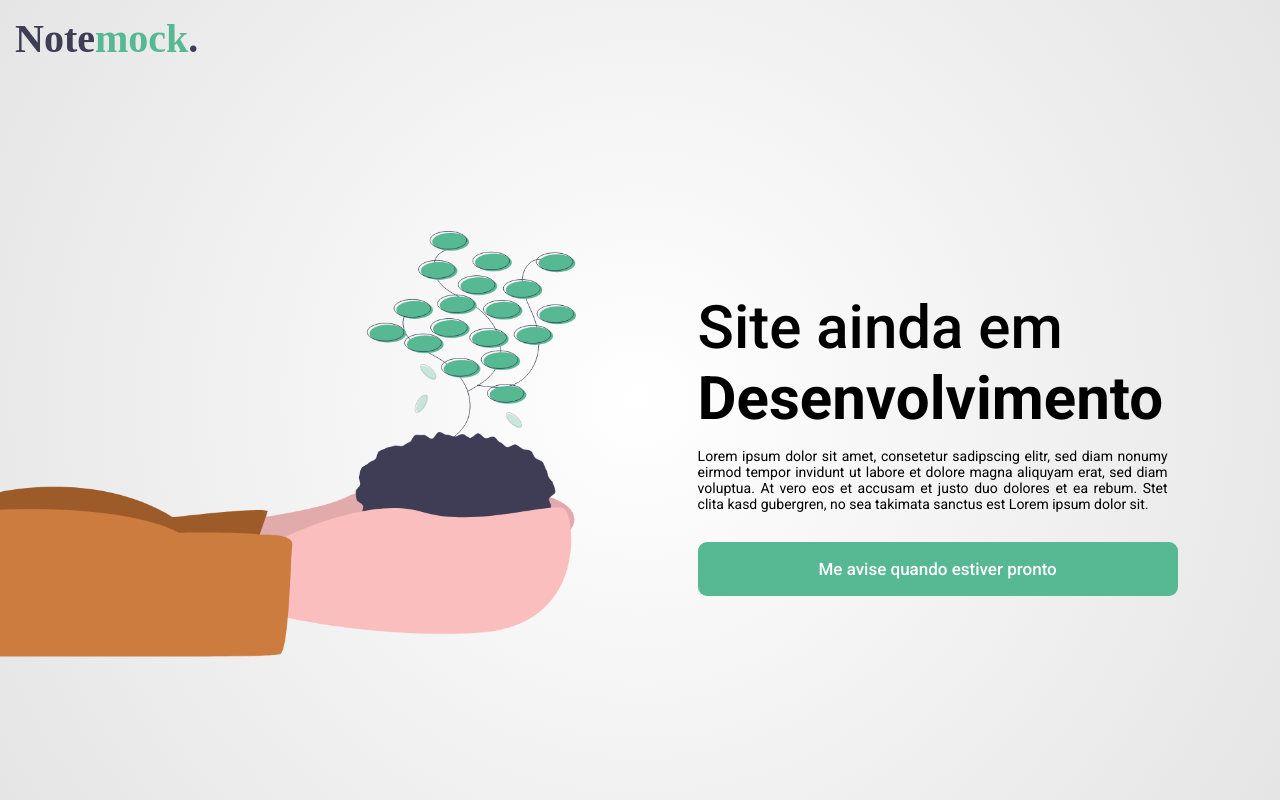
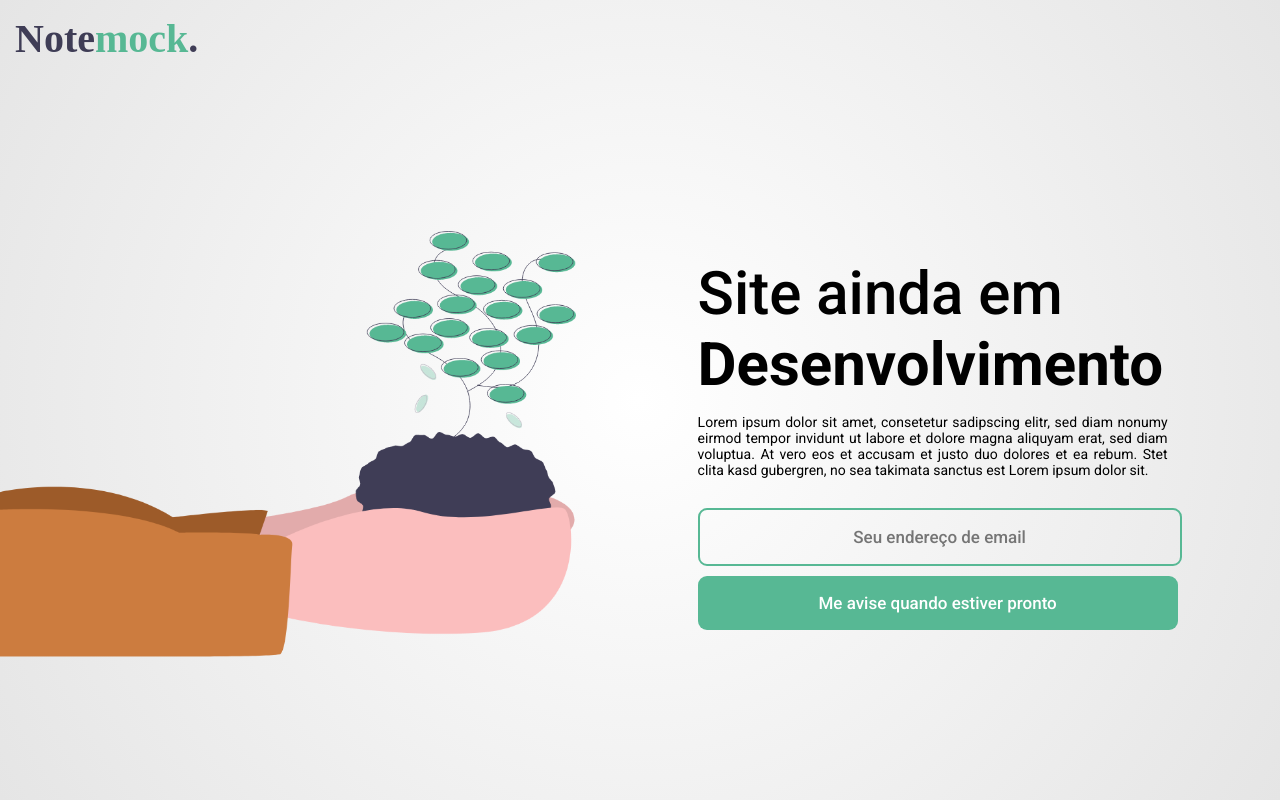
Before and after one commit to JoaoGabriel-Lima/notemock, a Next.js app: page /maintenance in a window 1280 px wide. Built offline with nearby package versions, Linux system fonts and the light colour scheme.

Commit message:
Email Input

```diff
--- a/pages/components/maintenance_body/body.tsx
+++ b/pages/components/maintenance_body/body.tsx
@@ -8,6 +8,8 @@ export default class BodyMaintenance extends Component {
         <div className={styles.persistcontent}>
             <h1 className={styles.title}>Site ainda em <span className={styles.bold}>Desenvolvimento</span></h1>
             <p className={styles.description}>Lorem ipsum dolor sit amet, consetetur sadipscing elitr, sed diam nonumy eirmod tempor invidunt ut labore et dolore magna aliquyam erat, sed diam voluptua. At vero eos et accusam et justo duo dolores et ea rebum. Stet clita kasd gubergren, no sea takimata sanctus est Lorem ipsum dolor sit.</p>
+
+            <input className={[styles.newsletter, styles.emailbox].join(' ')} placeholder="Seu endereço de email" type="email"></input>
             <button className={styles.newsletter}>
                 <a href="">Me avise quando estiver pronto</a>
             </button>
--- a/pages/components/maintenance_body/styles.module.scss
+++ b/pages/components/maintenance_body/styles.module.scss
@@ -1,6 +1,7 @@
 .newsletter:focus {
     outline: none;
 }
+
 .persistcontent {
     height: auto;
     display: flex;
@@ -47,8 +48,11 @@
     border-radius: 9px;
     background-color: #57B894;
     cursor: pointer;
+    margin-bottom: 10px;
+    transition: .1s;
+}
+.newsletter + .newsletter {
     margin-bottom: 40px;
-    transition: .1s;
 }
 .newsletter:hover {
     border: solid 2px #336653;
@@ -67,6 +71,17 @@
 .ui2 {
     display: none;
  }
+.emailbox {
+    background-color: transparent;
+    border: solid 2px #57B894;
+    font-family: 'Roboto';
+    text-align: center;
+    font-size: 17px;
+    font-weight: 500;
+    padding: 0;
+    height: 56px;
+    transition: .1s;
+}
 @media (max-width:226px) {
     .ui{
         transition: .1s;
@@ -121,6 +136,10 @@
     .ui{
         display: none;
     }
+    .emailbox {
+        // padding: 0 16px;
+        height: 20px;
+    }
 }
 
 @media (min-width:1320px){
```
